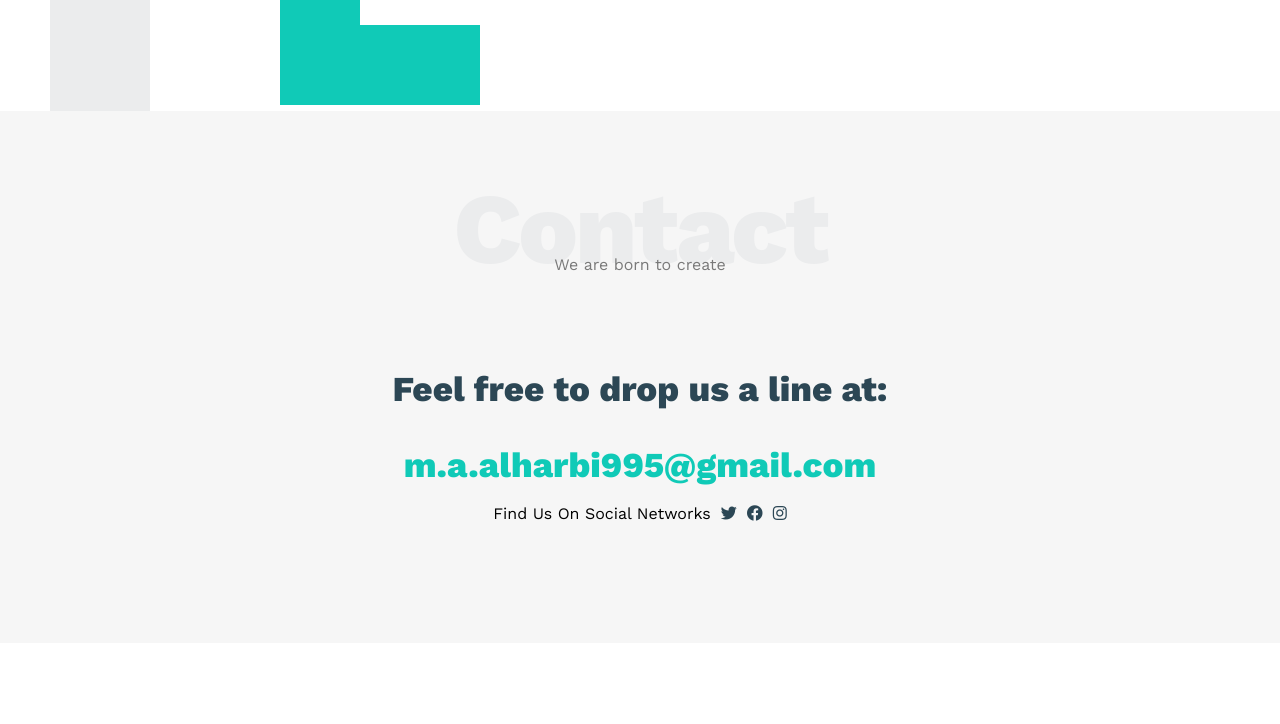
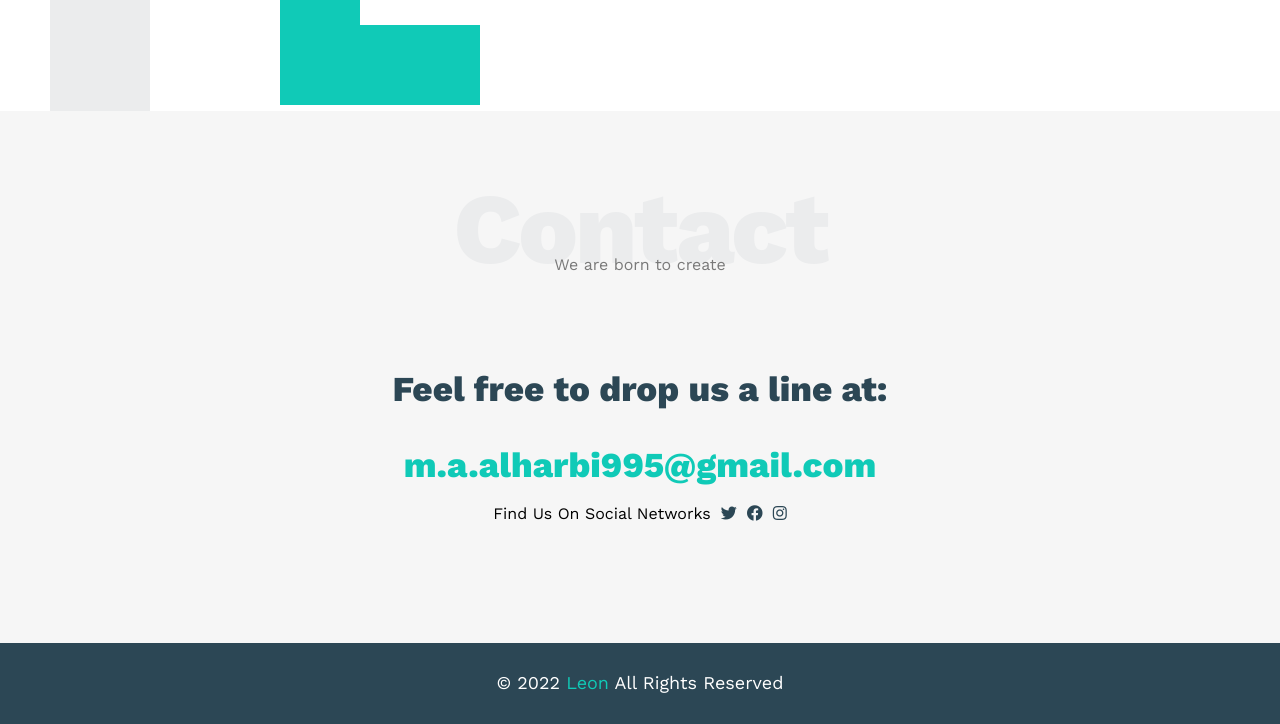
Before and after one commit to mahaatechcampus/Template-1, a plain HTML site: page index.html in a window 1280 px wide. Shown: the part 3101-3825 px from the top of the page. Before the commit the page ends 3744 px from the top, so only its background shows below. Drawn offline with nearby package versions, Linux system fonts and the light colour scheme.

Commit message:
footer section

```diff
--- a/css/leon.css
+++ b/css/leon.css
@@ -432,3 +432,16 @@ position: relative;
     }
 }
 /* End contact*/
+/* Start footer */
+.footer{
+    background-color:var(--secondary-color);
+    padding:30px 10px;
+    color:white;
+    text-align:center;
+    font-size:18px;
+}
+.footer span{
+    color:var(--main-color);
+
+}
+/* end footer */
--- a/index.html
+++ b/index.html
@@ -206,8 +206,9 @@
         <!-- end contact -->
 
         <!-- Start Footer -->
-
-
+        <div class="footer">
+            &copy; 2022 <span>Leon</span> All Rights Reserved
+        </div>
         <!-- End Footer -->
 
 
```
